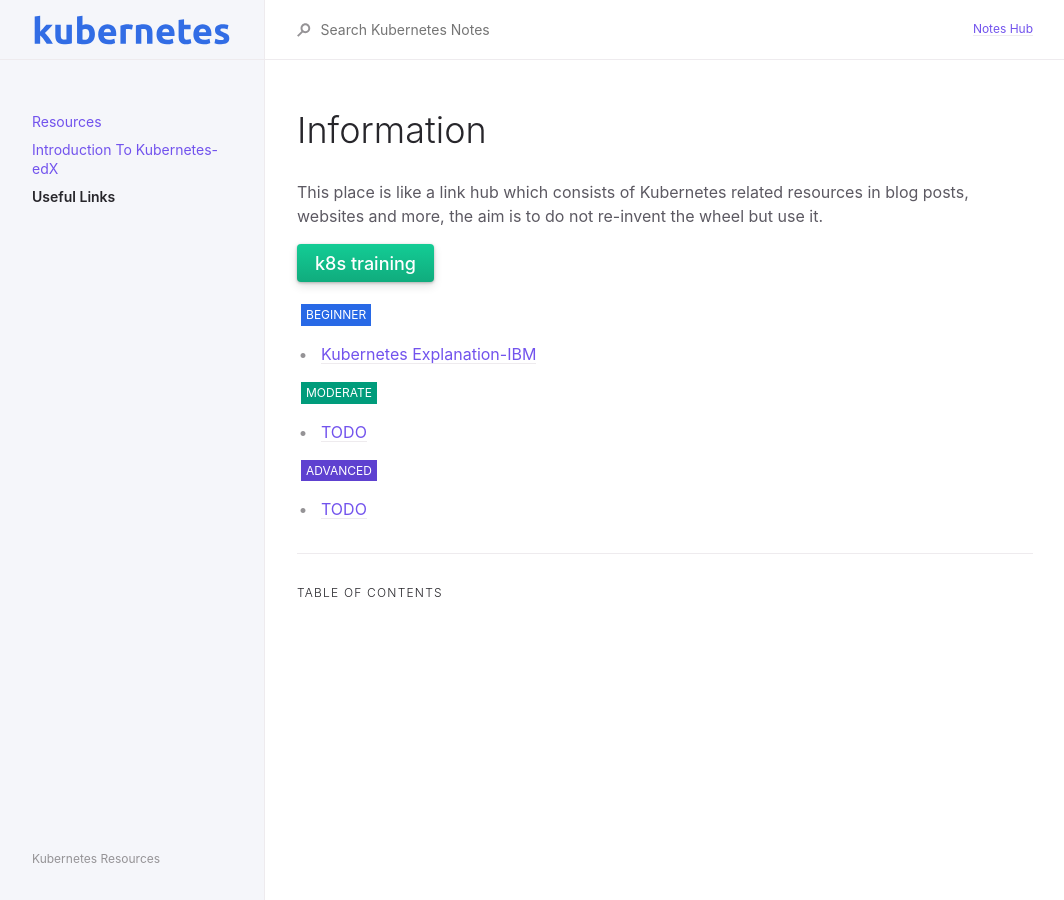
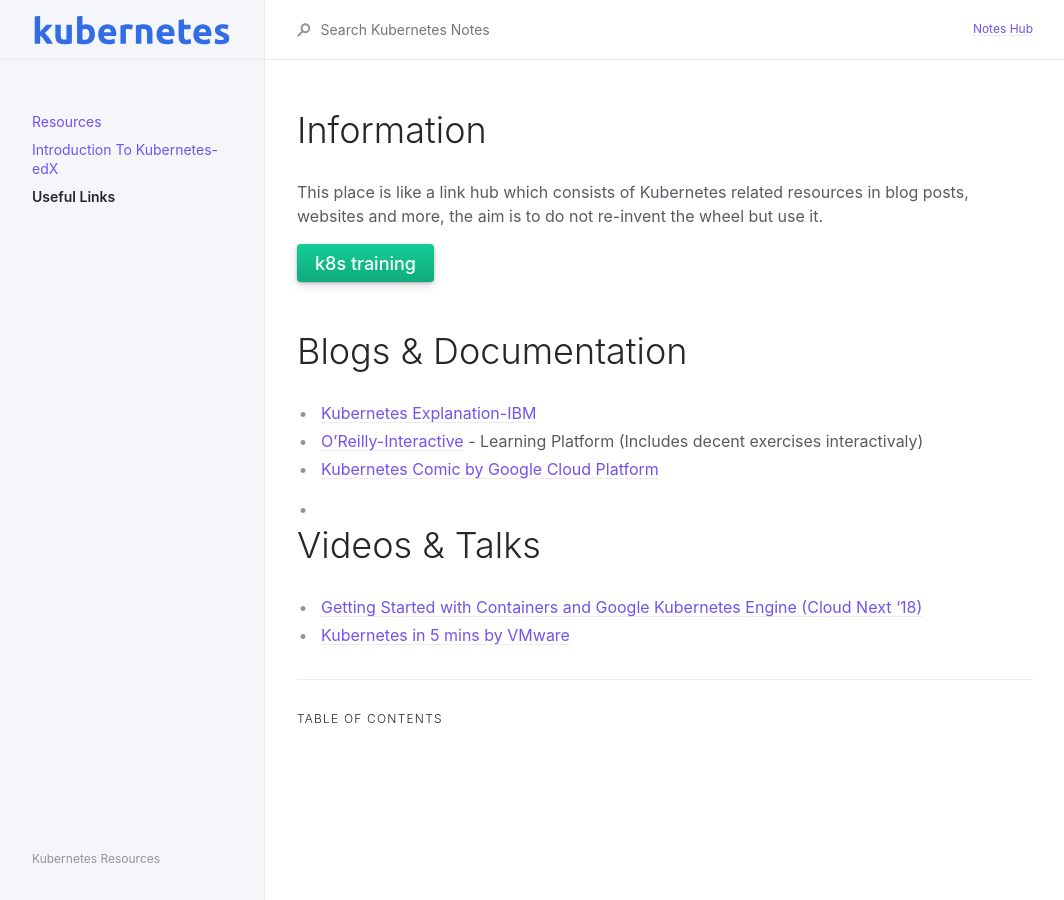
Before and after one commit to merkez/kubernetes, a Jekyll site: the page built from docs/useful-links/useful-links.md, in a window 1280 px wide. Shown: the whole page, without its empty margins (107-1171 px from the left). Built offline with Jekyll 4.4.1, drawn with Linux system fonts in a browser that asks for light colours.

Commit message:
update useful links for blogs and documentation

```diff
--- a/docs/useful-links/useful-links.md
+++ b/docs/useful-links/useful-links.md
@@ -15,17 +15,15 @@ This place is like a link hub which consists of Kubernetes related resources in
 
 
 
-
-Beginner
-{: .label}
+# Blogs & Documentation
 
 - [Kubernetes Explanation-IBM](https://www.ibm.com/cloud/learn/kubernetes)
+- [O'Reilly-Interactive](https://learning.oreilly.com/home/) - Learning Platform (Includes decent exercises  interactivaly)
+- [Kubernetes Comic by Google Cloud Platform](https://cloud.google.com/kubernetes-engine/kubernetes-comic/)
 
-Moderate
-{: .label .label-green }
+-
 
-- [TODO]()
+# Videos & Talks
 
-Advanced
-{: .label .label-purple }
-- [TODO]()
+- [Getting Started with Containers and Google Kubernetes Engine (Cloud Next '18)](https://youtu.be/znhnDHAPCZE)
+- [Kubernetes in 5 mins by VMware](https://youtu.be/PH-2FfFD2PU)
```
